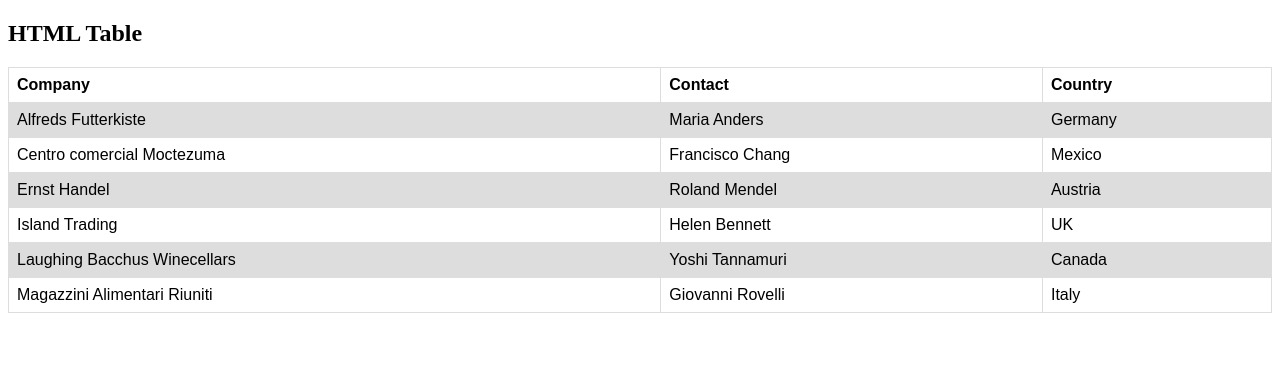
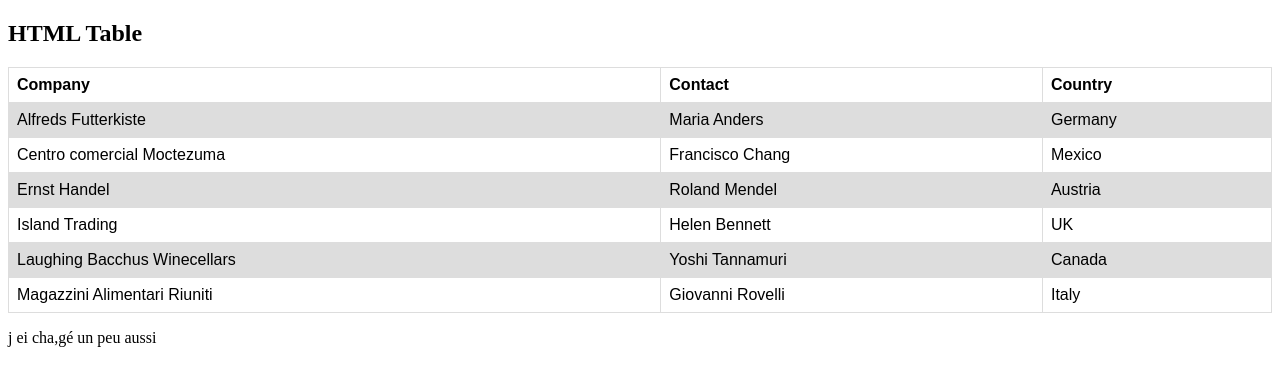
Before and after one commit to djebrilsow/first, a plain HTML site: page index.html in a window 1280 px wide. Drawn offline with Linux system fonts and the light colour scheme.

Commit message:
Update index.html

```diff
--- a/index.html
+++ b/index.html
@@ -60,6 +60,7 @@ tr:nth-child(even) {
     <td>Italy</td>
   </tr>
 </table>
+  <p> j ei cha,gé un peu aussi</p>
 
 </body>
 </html>
```
